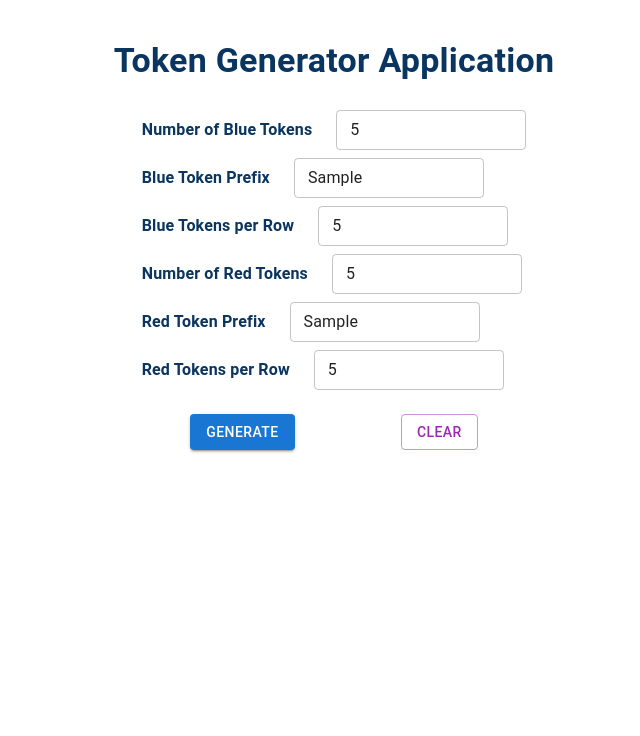
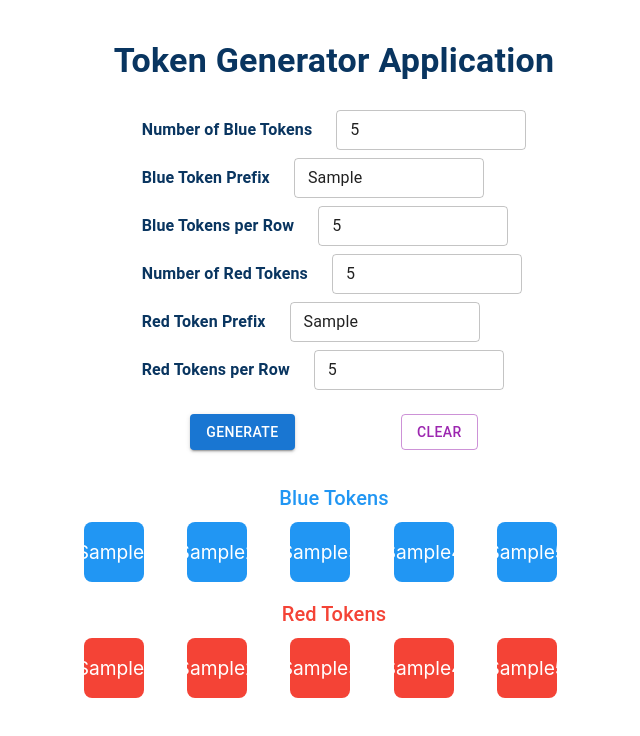
Before and after one commit to Gauravkumar304/token-generator, a React (Create React App) app: page / in a window 1280 px wide. Both pictures are taken after typing "5", "Sample", "5", "5", "Sample", "5" into the empty fields and a click on the button "GENERATE". Shown: the top 736 px of the page, without its empty margins (306-946 px from the left). Built offline with nearby package versions, Linux system fonts and the light colour scheme.

Commit message:
display token

```diff
--- a/src/TokenGenerator.js
+++ b/src/TokenGenerator.js
@@ -47,6 +47,41 @@ const TokenGenerator = () => {
           redPerRow: '',
         });
       };
+
+      const renderTokens = (tokens, color, perRow) => (
+        <Box
+          sx={{
+            display: 'grid',
+            gridTemplateColumns: `repeat(${perRow}, 1fr)`,
+            gap: 2,
+            mb: 2,
+          }}
+        >
+          {tokens.map((token, index) => (
+            <Box
+              key={index}
+              sx={{
+                width: 60,
+                height: 60,
+                backgroundColor: color === 'blue' ? '#2196F3' : '#F44336',
+                color: 'white',
+                display: 'flex',
+                justifyContent: 'center',
+                alignItems: 'center',
+                borderRadius: 2,
+                fontSize: '1.2rem',
+                transition: 'background-color 0.3s',
+                '&:hover': {
+                  backgroundColor: color === 'blue' ? '#1976D2' : '#D32F2F',
+                },
+              }}
+            >
+              {token.label}
+            </Box>
+          ))}
+        </Box>
+      );
+
 
 
 
@@ -191,6 +226,20 @@ const TokenGenerator = () => {
                     </Button>
                 </Box>
 
+                {/* Display Tokens */}
+      <Box sx={{ mt: 4 ,textAlign:'center' }}>
+        <Typography variant="h6" sx={{ color: '#2196F3', mb: 1 }}>
+
+          Blue Tokens
+        </Typography>
+        {renderTokens(blueTokens, 'blue', formData.bluePerRow)}
+        <Typography variant="h6" sx={{ color: '#F44336', mb: 1 }}>
+          Red Tokens
+        </Typography>
+        {renderTokens(redTokens, 'red', formData.redPerRow)}
+      </Box>
+
+
 
 
 
```
